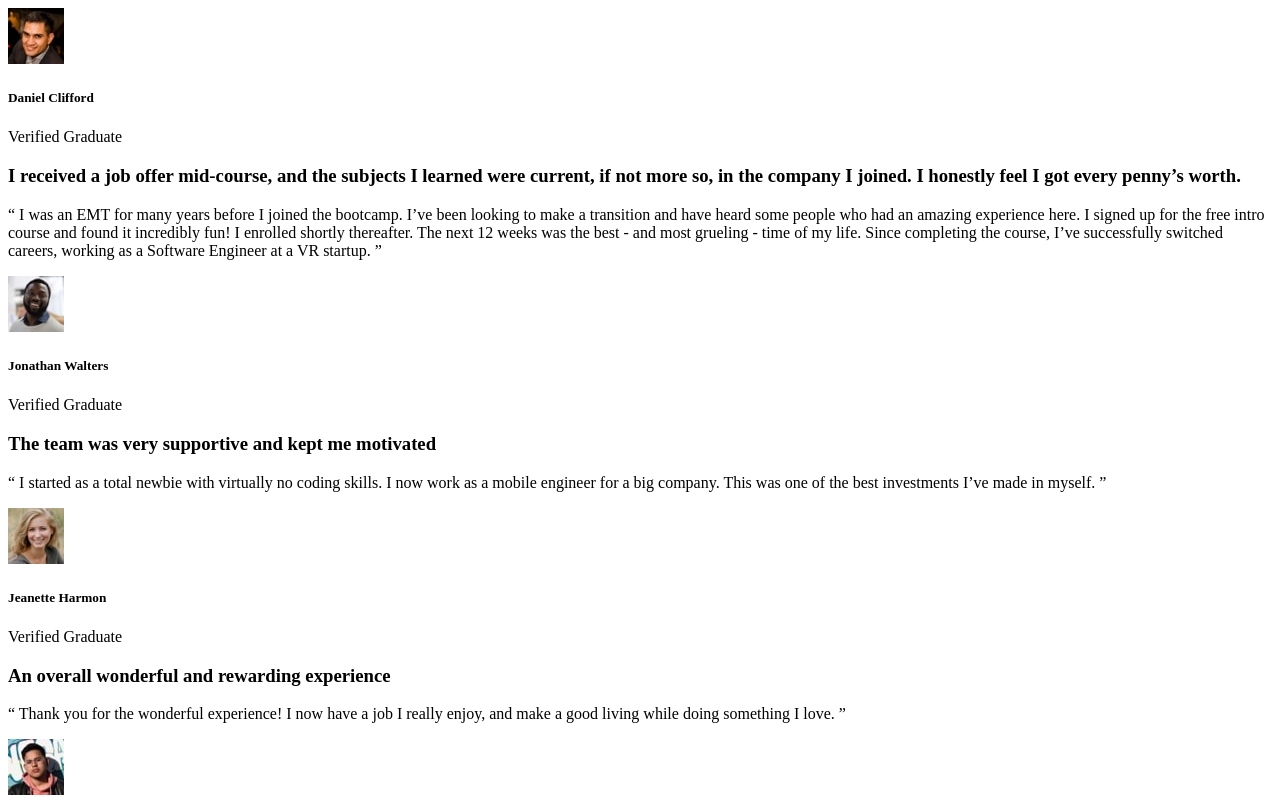
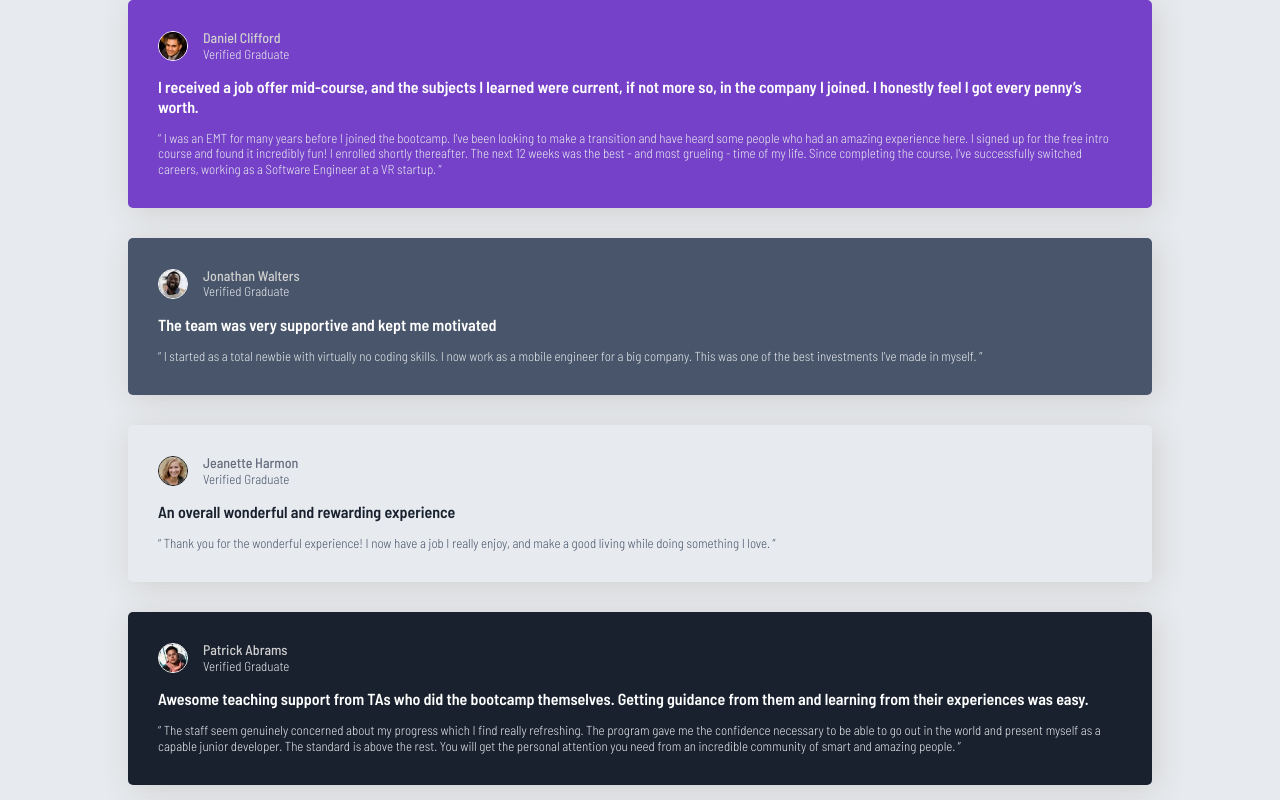
Before and after one commit to Macomi27/Testimonials-grid, a plain HTML site: page testimonials-grid-section-main/index.html in a window 1280 px wide. Shown: the top 800 px of the page. Drawn offline with Linux system fonts and the light colour scheme.

Commit message:
styled each box

```diff
--- a/testimonials-grid-section-main/index.html
+++ b/testimonials-grid-section-main/index.html
@@ -11,6 +11,8 @@
       sizes="32x32"
       href="./images/favicon-32x32.png"
     />
+
+    <link rel="stylesheet" href="./styles.css" />
 
     <title>Frontend Mentor | Ma Comfort</title>
 
@@ -27,7 +29,7 @@
   </head>
   <body>
     <div class="testimonials">
-      <div class="tes-box">
+      <div class="tes-box box-1">
         <div class="intro">
           <div class="profile">
             <img
@@ -58,7 +60,7 @@
         </p>
       </div>
 
-      <div class="tes-box">
+      <div class="tes-box box-2">
         <div class="intro">
           <div class="profile">
             <img
@@ -84,12 +86,13 @@
         </p>
       </div>
 
-      <div class="tes-box">
+      <div class="tes-box box-3">
         <div class="intro">
           <div class="profile">
             <img
               src="./images/image-jeanette.jpg"
               alt="Jeanette's profile picture"
+              style="border: 1px solid hsl(0, 0%, 7%)"
             />
           </div>
 
@@ -107,7 +110,7 @@
         </p>
       </div>
 
-      <div class="tes-box">
+      <div class="tes-box box-4">
         <div class="intro">
           <div class="profile">
             <img
@@ -138,10 +141,14 @@
         </p>
       </div>
 
-      <div class="tes-box">
+      <div class="tes-box box-5">
         <div class="intro">
           <div class="profile">
-            <img src="./images/image-kira.jpg" alt="Kira's profile picture" />
+            <img
+              src="./images/image-kira.jpg"
+              alt="Kira's profile picture"
+              style="border: 1px solid hsl(0, 0%, 7%)"
+            />
           </div>
 
           <div class="intro-text">
--- a/testimonials-grid-section-main/styles.css
+++ b/testimonials-grid-section-main/styles.css
@@ -8,14 +8,69 @@
 
 body {
     font-family: 'Barlow Semi Condensed', sans-serif;
-    background-color: #f4f4f4;
+    background-color: hsl(214, 17%, 92%);
+}
+
+.testimonials{
+    width: 80%;
+    margin: 0 auto;
+    display: grid;
+    /* grid-template-columns: repeat(7, 90px);
+    grid-template-rows: repeat(3, 200px); */
+    gap: 30px;
+}
+
+.box-1{
+    background-color: hsl(263, 55%, 52%);
+
+    /* grid-area: 0 / 0 / 2 / 4; */
+}
+.box-1 h3, .box-2 h3, .box-4 h3{
+    color: hsl(0, 0%, 100%);
+}
+.box-1 p, .box-2 p, .box-4 p{
+    color: hsl(214, 17%, 92%);
+}
+.box-1 h5, .box-2 h5, .box-4 h5{
+    color: hsl(0, 0%, 81%);
+}
+
+.box-2{
+    background-color: hsl(217, 19%, 35%);
+    /* grid-area: 0 / 4 / 2 / 6; */
+}
+
+.box-3{
+    background-color: hsl(214, 17%, 92%);
+    /* grid-area: 2 / 0 / 4 / 2; */
+}
+.box-3 h3, .box-5 h3{
+    color: hsl(219, 29%, 14%);
+}
+.box-3 p, .box-5 p{
+    color: hsl(217, 19%, 35%);
+}
+.box-3 h5, .box-5 h5{
+    color: hsl(224, 10%, 45%);
+}
+
+.box-4{
+    background-color: hsl(219, 29%, 14%);
+    /* grid-area: 2 / 2 / 4 / 6; */
+}
+
+.box-5{
+    background-color: hsl(214, 17%, 92%);
+    /* grid-area: 0 / 6 /4 / 8; */
 }
 
 .tes-box{
     padding: 30px;
     display: flex;
     flex-direction: column;
-    gap: 25px;
+    gap: 15px;
+    border-radius: 5px;
+    box-shadow: 4px 4px 30px hsl(0, 0%, 81%);
 }
 
 .intro{
@@ -24,20 +79,42 @@ body {
     align-items: center;
 }
 
-/* h6{
-    font-weight: 400;
-    font-size: 16px;
+.profile{
+    width: 30px;
+    height: 30px;
+}
+img{
+    width: 100%;
+    border: 1px solid hsl(0, 0%, 100%);
+    border-radius: 50%;
+}
+
+ .into-text{
+    display: block;
+}
+
+ h5{
+    font-weight: 500;
+    font-size: 14px;
     line-height: 1.2;
 }
 
 p{
     font-weight: 300;
-    font-size: 12px;
+    font-size: 13px;
     line-height: 1.2;
 }
 
 h3{
     font-weight: 600;
-    font-size: 22px;
+    font-size: 16px;
     line-height: 1.2;
-} */
+}
+
+/* screens less than 768px */
+@media (max-width: 767px) {
+    .testimonials{
+        width: 90%;
+        grid-template-columns: repeat(1, 1fr);
+    }
+}
```
